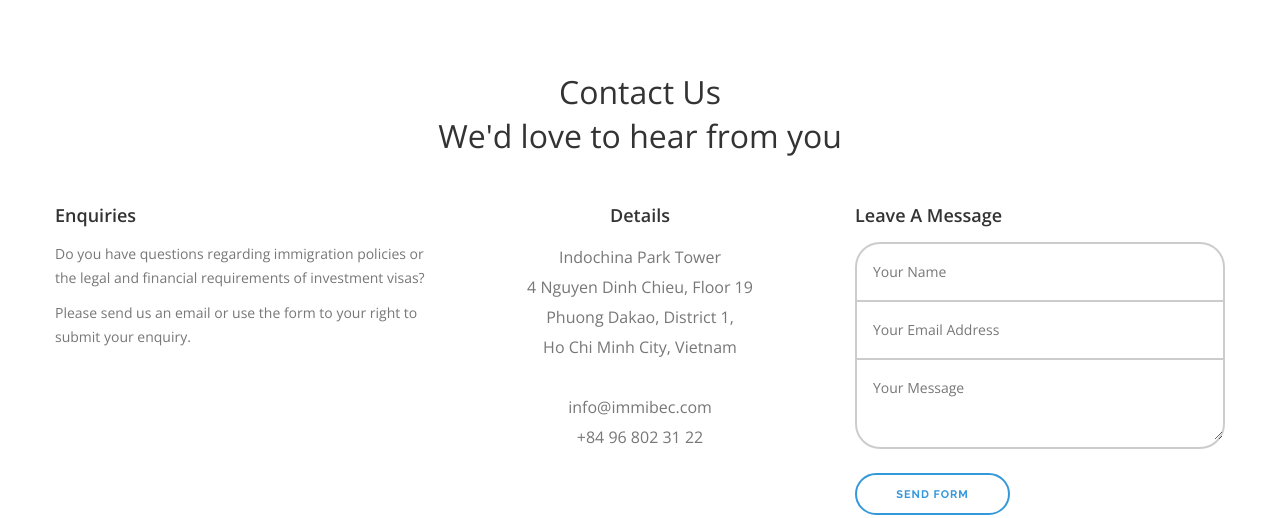
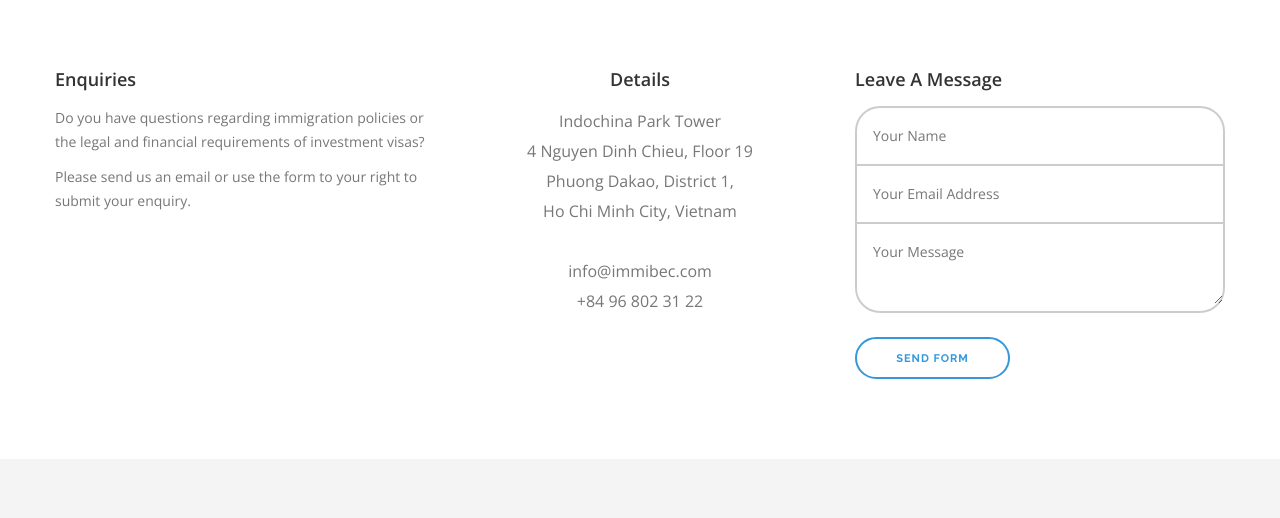
Before and after one commit to ImmibecLTD/immibec.github.io, a plain HTML site: page contact.html in a window 1280 px wide. Shown: the part 582-1100 px from the top of the page. Drawn offline with nearby package versions, Linux system fonts and the light colour scheme; files that its build step writes are made by us from their sources.

Commit message:
Update contact.html

```diff
--- a/contact.html
+++ b/contact.html
@@ -82,11 +82,11 @@
 			<section class="contact-thirds">
 				<div class="container">
 					<div class="row">
-							<div class="col-sm-12 text-center">
+							<!--<div class="col-sm-12 text-center">
 								<h1>Contact Us<br>
 								We'd love to hear from you
 								</h1>
-							</div>
+							</div>-->
 					</div>
 
 					<div class="row">
```
